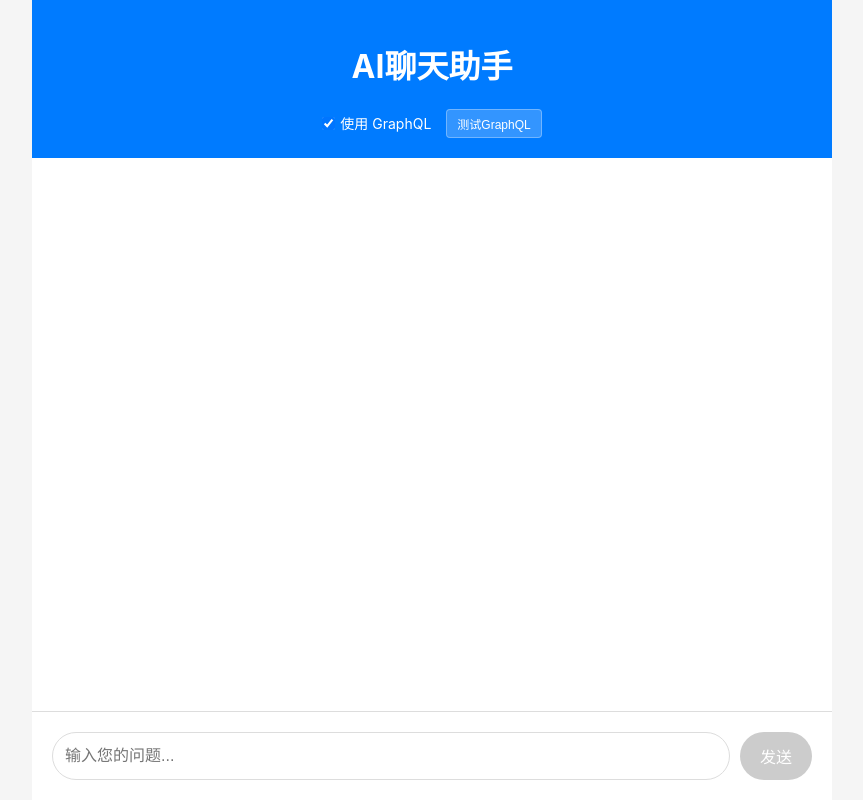
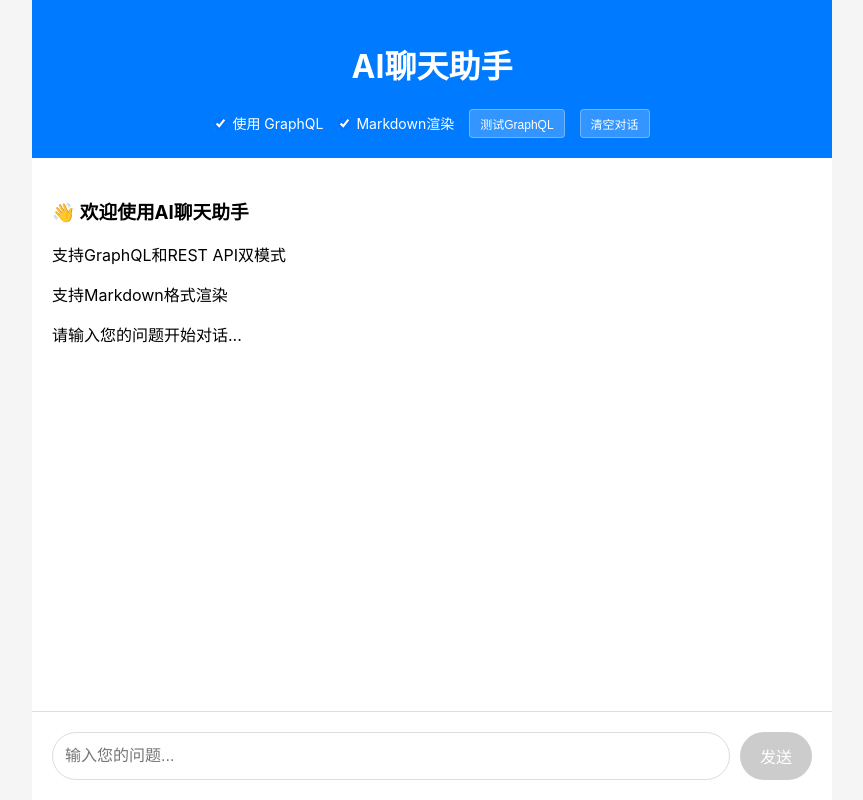
Before and after one commit to 593496637/ai-chat-tool, a React (Vite) app: page / in a window 1280 px wide. Shown: the whole page, without its empty margins (208-1071 px from the left). Built offline with nearby package versions, Linux system fonts and the light colour scheme.

Commit message:
Add markdown rendering and UI improvements

```diff
--- a/src/App.tsx
+++ b/src/App.tsx
@@ -1,4 +1,6 @@
 import React, { useState } from 'react';
+import ReactMarkdown from 'react-markdown';
+import remarkGfm from 'remark-gfm';
 import { graphqlClient, CHAT_MUTATION, HELLO_QUERY } from './graphql';
 
 interface Message {
@@ -11,7 +13,8 @@ function App() {
   const [messages, setMessages] = useState<Message[]>([]);
   const [input, setInput] = useState('');
   const [loading, setLoading] = useState(false);
-  const [useGraphQL, setUseGraphQL] = useState(true); // 默认使用GraphQL
+  const [useGraphQL, setUseGraphQL] = useState(true);
+  const [useMarkdown, setUseMarkdown] = useState(true); // 新增：是否使用Markdown渲染
 
   // GraphQL方式发送消息
   const sendMessageGraphQL = async (userMessage: Message) => {
@@ -121,10 +124,29 @@ function App() {
     }
   };
 
+  const clearChat = () => {
+    setMessages([]);
+  };
+
   const handleKeyPress = (e: React.KeyboardEvent) => {
     if (e.key === 'Enter') {
       sendMessage();
     }
+  };
+
+  // 渲染消息内容
+  const renderMessageContent = (message: Message) => {
+    if (message.role === 'assistant' && useMarkdown) {
+      return (
+        <ReactMarkdown
+          remarkPlugins={[remarkGfm]}
+          className="markdown-content"
+        >
+          {message.content}
+        </ReactMarkdown>
+      );
+    }
+    return <span className="text-content">{message.content}</span>;
   };
 
   return (
@@ -140,8 +162,19 @@ function App() {
             />
             使用 GraphQL
           </label>
+          <label>
+            <input
+              type="checkbox"
+              checked={useMarkdown}
+              onChange={(e) => setUseMarkdown(e.target.checked)}
+            />
+            Markdown渲染
+          </label>
           <button onClick={testGraphQL} className="test-btn">
             测试GraphQL
+          </button>
+          <button onClick={clearChat} className="test-btn clear-btn">
+            清空对话
           </button>
         </div>
       </div>
@@ -150,7 +183,7 @@ function App() {
         {messages.map((message) => (
           <div key={message.id} className={`message ${message.role}`}>
             <div className="message-content">
-              {message.content}
+              {renderMessageContent(message)}
             </div>
           </div>
         ))}
@@ -158,6 +191,16 @@ function App() {
           <div className="message assistant">
             <div className="message-content loading">
               正在思考中... ({useGraphQL ? 'GraphQL' : 'REST API'})
+            </div>
+          </div>
+        )}
+        {messages.length === 0 && (
+          <div className="empty-state">
+            <div className="empty-content">
+              <h3>👋 欢迎使用AI聊天助手</h3>
+              <p>支持GraphQL和REST API双模式</p>
+              <p>支持Markdown格式渲染</p>
+              <p>请输入您的问题开始对话...</p>
             </div>
           </div>
         )}
```
